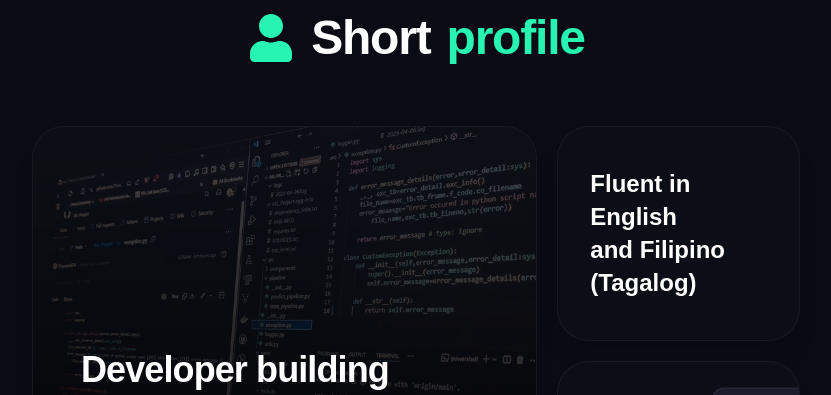
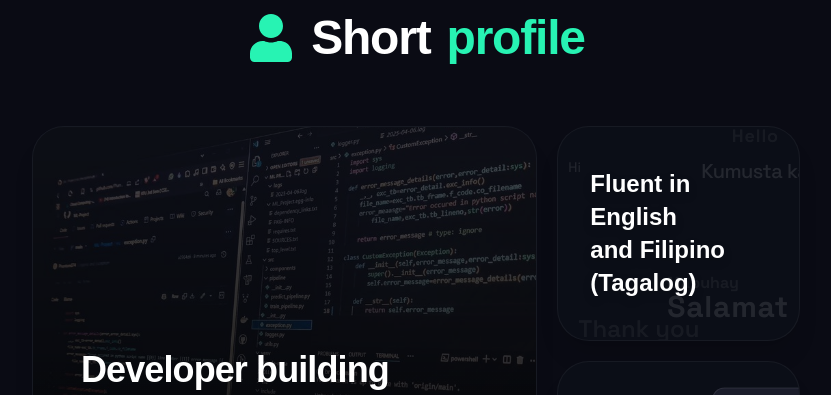
Before and after one commit to httpsdave/httpsdave, a Next.js app: page /professional in a window 1280 px wide. Shown: the part 1780-2175 px from the top of the page, without its empty margins (224-1055 px from the left). Built offline with nearby package versions, Linux system fonts and the light colour scheme; a web font is replaced by a local one.

Commit message:
fixed Languages lightmode issues

```diff
--- a/src/app/professional/page.tsx
+++ b/src/app/professional/page.tsx
@@ -945,7 +945,17 @@ export default function ProfessionalPage() {
 
             {/* 2. Fluent in... */}
             <div className="group lg:col-span-1 lg:row-span-1 border border-white/5 rounded-[2rem] bg-[#0b0e17] p-8 flex flex-col justify-center relative overflow-hidden shadow-xl min-h-[170px] md:min-h-[205px]">
-               <h3 className="relative z-10 text-xl md:text-2xl font-mono font-bold text-white leading-snug group-hover:translate-x-1.5 transition-transform duration-300">
+               {/* Background Words */}
+               <div className="absolute inset-0 z-0 pointer-events-none select-none overflow-hidden">
+                 <span className={`absolute top-[-5px] right-[20px] text-lg font-bold tracking-wider ${isLightMode ? 'text-slate-900 opacity-5' : 'text-white opacity-5'}`}>Hello</span>
+                 <span className={`absolute top-[30px] right-[-20px] text-xl font-medium tracking-tight ${isLightMode ? 'text-slate-900 opacity-10' : 'text-white opacity-10'}`}>Kumusta ka?</span>
+                 <span className={`absolute bottom-[15px] right-[10px] text-3xl font-bold tracking-wide ${isLightMode ? 'text-slate-900 opacity-10' : 'text-white opacity-10'}`}>Salamat</span>
+                 <span className={`absolute bottom-[-5px] left-[20px] text-2xl font-semibold tracking-normal ${isLightMode ? 'text-slate-900 opacity-5' : 'text-white opacity-5'}`}>Thank you</span>
+                 <span className={`absolute top-[30px] left-[10px] text-sm tracking-normal ${isLightMode ? 'text-slate-900 opacity-10' : 'text-white opacity-10'}`}>Hi</span>
+                 <span className={`absolute bottom-[45px] left-[45%] text-base font-bold tracking-normal ${isLightMode ? 'text-slate-900 opacity-5' : 'text-white opacity-5'}`}>Mabuhay</span>
+               </div>
+
+               <h3 className="relative z-10 text-xl md:text-2xl font-mono font-bold text-white leading-snug group-hover:translate-x-1.5 transition-transform duration-300 drop-shadow-lg">
                   Fluent in English<br />
                   and Filipino<br />
                   (Tagalog)
```
